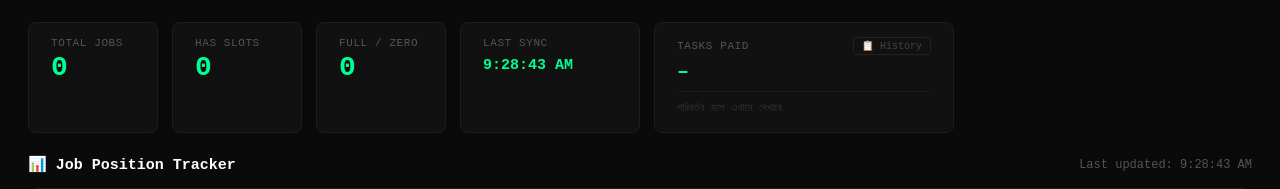
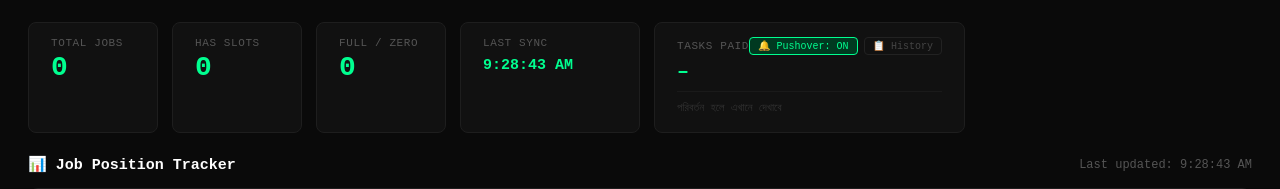
Before and after one commit to abir92sd-netizen/Luckyloop, a Flask app: page /latest in a window 1280 px wide. Shown: the part 59-248 px from the top of the page. Run offline with Flask 3, Linux system fonts and the light colour scheme; the visitor is signed in with stand-in values (Sample User, id 1); data comes from the database, SQL or seed files in the repository; data that the repository does not hold is empty.

Commit message:
Update latest.html

```diff
--- a/templates/latest.html
+++ b/templates/latest.html
@@ -90,6 +90,13 @@
         .tp-hist-time { color:#333; }
         .tp-hist-ago  { color:#2a2a2a; text-align:right; }
 
+        /* Pushover ON/OFF button */
+        .tp-btns { display:flex; gap:6px; align-items:center; }
+        .po-btn { font-size:10px; padding:2px 8px; background:transparent; border-radius:4px; cursor:pointer; font-family:inherit; transition: all .2s; text-transform:none; letter-spacing:0; }
+        .po-btn.on  { border:1px solid #00ff90; color:#00ff90; background:#003920; }
+        .po-btn.off { border:1px solid #ff4444; color:#ff6060; background:#2a0000; }
+        .po-btn:disabled { opacity:.5; cursor:wait; }
+
         footer {
             text-align: center;
             padding: 22px;
@@ -128,7 +135,10 @@
     <div class="stat" style="min-width:300px;">
         <div class="stat-label" style="display:flex;justify-content:space-between;align-items:center;">
             <span>Tasks Paid</span>
-            <button onclick="showTPHistory()" style="font-size:10px;padding:2px 8px;background:transparent;border:1px solid #222;border-radius:4px;color:#444;cursor:pointer;font-family:inherit;" id="histBtn" title="History">📋 History</button>
+            <div class="tp-btns">
+                <button onclick="togglePO()" class="po-btn on" id="poBtn" title="Pushover notification ON/OFF">🔔 Pushover: ...</button>
+                <button onclick="showTPHistory()" style="font-size:10px;padding:2px 8px;background:transparent;border:1px solid #222;border-radius:4px;color:#444;cursor:pointer;font-family:inherit;" id="histBtn" title="History">📋 History</button>
+            </div>
         </div>
         <div style="font-size:20px;font-weight:bold;color:var(--green);margin-top:5px;letter-spacing:1px;" id="sTasksPaid">–</div>
         <div id="sTasksLog" style="margin-top:8px;border-top:1px solid #1a1a1a;padding-top:6px;"></div>
@@ -187,8 +197,54 @@
     function startDashboard() {
         fetchData();
         fetchTasksPaid();
+        loadPO();
         refreshTimer = setInterval(fetchData, 5000);
         setInterval(fetchTasksPaid, 60000);
+        setInterval(loadPO, 30000);
+    }
+
+    // ══════════ Pushover ON/OFF ══════════
+    let poOn = true;
+
+    function renderPO() {
+        const b = document.getElementById('poBtn');
+        if (!b) return;
+        b.textContent = poOn ? '🔔 Pushover: ON' : '🔕 Pushover: OFF';
+        b.className = 'po-btn ' + (poOn ? 'on' : 'off');
+    }
+
+    async function loadPO() {
+        try {
+            const res = await fetch('/api/pushover');
+            if (!res.ok) return;
+            const data = await res.json();
+            poOn = !!data.enabled;
+            renderPO();
+        } catch (e) { console.warn('[Pushover]', e); }
+    }
+
+    async function togglePO() {
+        const b = document.getElementById('poBtn');
+        const target = !poOn;
+        if (b) b.disabled = true;
+        try {
+            const res = await fetch('/api/pushover', {
+                method: 'POST',
+                headers: { 'Content-Type': 'application/json' },
+                body: JSON.stringify({ enabled: target })
+            });
+            if (res.status === 401) { showToast('⚠ Session শেষ। আবার লগিন করুন।'); return; }
+            if (!res.ok) throw new Error('HTTP ' + res.status);
+            const data = await res.json();
+            poOn = !!data.enabled;
+            renderPO();
+            showToast(poOn ? '🔔 Pushover ON' : '🔕 Pushover OFF');
+        } catch (e) {
+            showToast('❌ Failed');
+            console.warn('[Pushover]', e);
+        } finally {
+            if (b) b.disabled = false;
+        }
     }
 
     const TP_HISTORY_KEY = 'tp_history';
```
